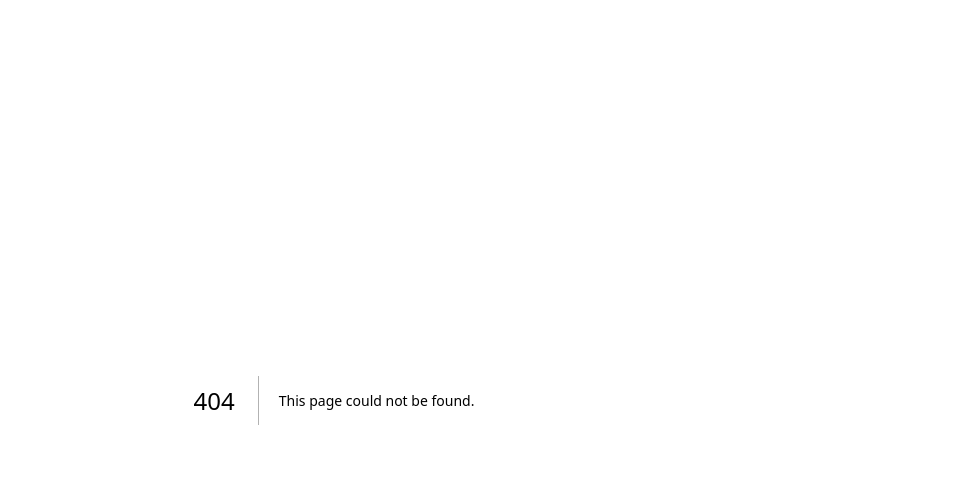
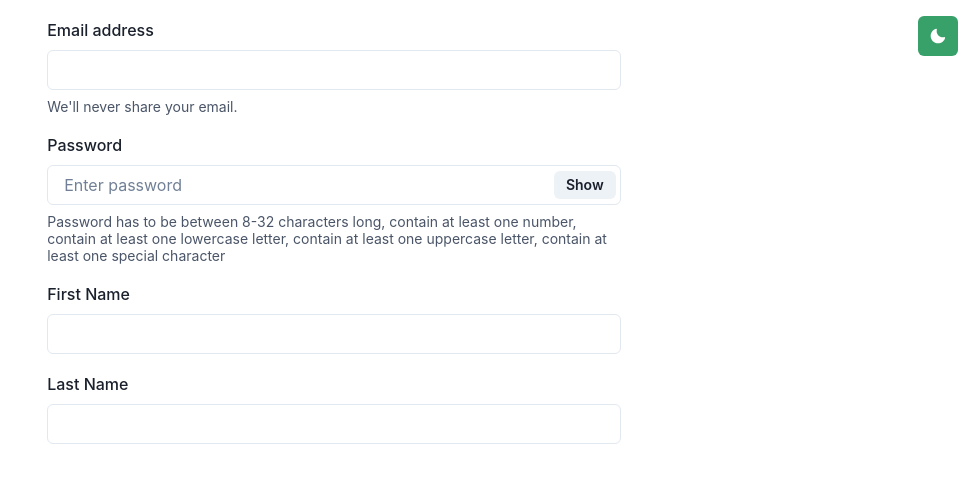
Before and after one commit to KrzysztofKasica/vet-dissertation, a Next.js app in the folder web/: page /register in a window 1280 px wide. Before the commit this address had no page. Shown: the top 482 px of the page, without its empty margins (306-1280 px from the left). Built offline with nearby package versions, Linux system fonts and the light colour scheme.

Commit message:
basic login and register pages; no submiting etc, just visuals

```diff
--- a/web/package.json
+++ b/web/package.json
@@ -3,7 +3,8 @@
   "scripts": {
     "dev": "next",
     "build": "next build",
-    "start": "next start"
+    "start": "next start",
+    "watch": "tsc -w"
   },
   "dependencies": {
     "@chakra-ui/icons": "^2.0.2",
--- /dev/null
+++ b/web/src/components/PasswordInput.tsx
@@ -0,0 +1,22 @@
+import { Button, Input, InputGroup, InputRightElement } from "@chakra-ui/react"
+import React from "react"
+
+export const PasswordInput = () => {
+    const [show, setShow] = React.useState(false)
+    const handleClick = () => setShow(!show)
+
+    return (
+      <InputGroup size='md'>
+        <Input
+          pr='4.5rem'
+          type={show ? 'text' : 'password'}
+          placeholder='Enter password'
+        />
+        <InputRightElement width='4.5rem'>
+          <Button h='1.75rem' size='sm' onClick={handleClick}>
+            {show ? 'Hide' : 'Show'}
+          </Button>
+        </InputRightElement>
+      </InputGroup>
+    )
+}
--- /dev/null
+++ b/web/src/pages/register.tsx
@@ -0,0 +1,23 @@
+import { Container, FormControl, FormHelperText, FormLabel, Input } from "@chakra-ui/react";
+import { DarkModeSwitch } from "../components/DarkModeSwitch";
+import { PasswordInput } from "../components/PasswordInput";
+
+const Register = () => (
+    <Container>
+        <FormControl>
+            <FormLabel marginTop={18}>Email address</FormLabel>
+            <Input type='email' />
+            <FormHelperText>We'll never share your email.</FormHelperText>
+            <FormLabel marginTop={18}>Password</FormLabel>
+            <PasswordInput />
+            <FormHelperText>Password has to be between 8-32 characters long, contain at least one number, contain at least one lowercase letter, contain at least one uppercase letter, contain at least one special character</FormHelperText>
+            <FormLabel marginTop={18}>First Name</FormLabel>
+            <Input type='text' />
+            <FormLabel marginTop={18}>Last Name</FormLabel>
+            <Input type='text' />
+        </FormControl>
+        <DarkModeSwitch />
+    </Container>
+)
+
+export default Register;
```
Also changed, not shown: web/src/pages/login.tsx (added, +17 -0 lines), web/tsconfig.json (+23 -5 lines), 1 other file (tests, documents, lock files or other folders).
